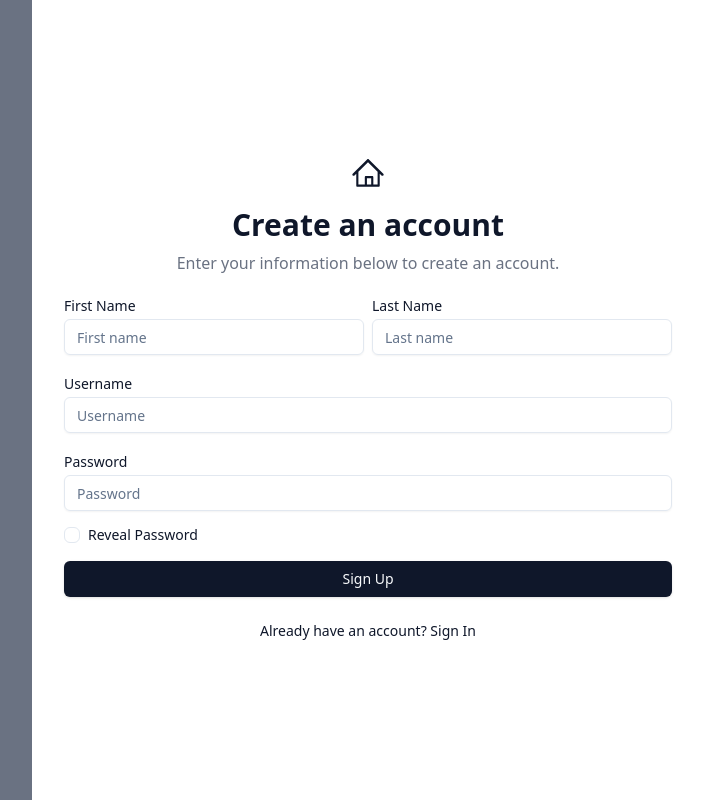
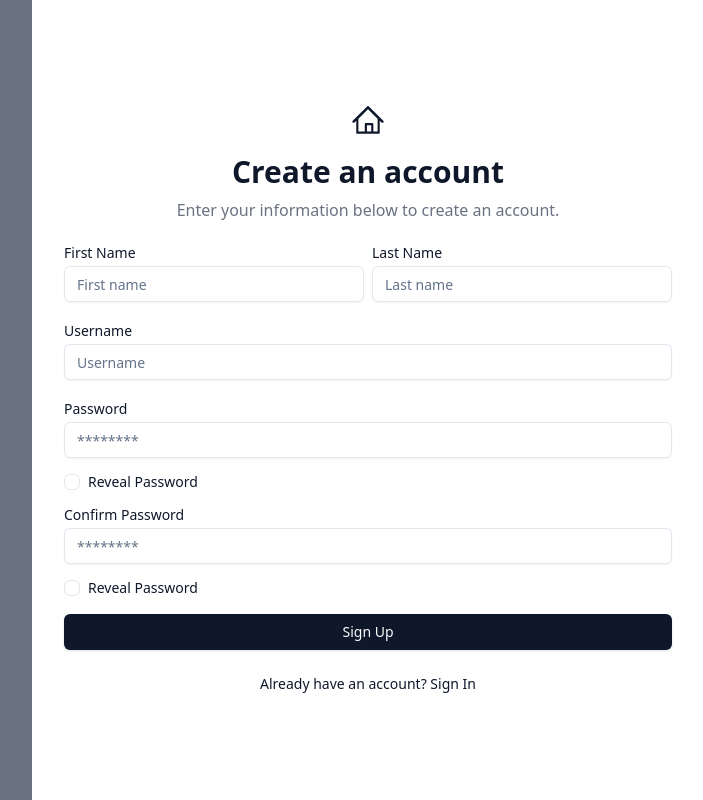
Before and after one commit to rbondoc96/express-react-template, a React (Vite) app in the folder packages/client/: page /register in a window 1280 px wide. Shown: the whole page, without its empty margins (576-1279 px from the left). Built offline with nearby package versions, Linux system fonts and the light colour scheme; no server answers.

Commit message:
update: add password_confirmation to register

```diff
--- a/packages/client/src/routes/register.tsx
+++ b/packages/client/src/routes/register.tsx
@@ -11,7 +11,7 @@ import { ValidationHttpError } from '@/errors/validation-http-error';
 import { useRegisterMutation } from '@/hooks/mutations/use-register-mutation';
 
 export function Register(): ReactNode {
-    const { mutateAsync: register } = useRegisterMutation();
+    const { mutateAsync: register, isPending } = useRegisterMutation();
     const [formError, setFormError] = useState<HTTPError>();
 
     const { form, setFormErrors } = useFormControls({
@@ -20,6 +20,7 @@ export function Register(): ReactNode {
             first_name: '',
             last_name: '',
             password: '',
+            password_confirmation: '',
         },
     });
 
@@ -63,8 +64,16 @@ export function Register(): ReactNode {
                         <FormText control={form.control} label="Last Name" name="last_name" placeholder="Last name" />
                     </div>
                     <FormText control={form.control} label="Username" name="username" placeholder="Username" />
-                    <FormPassword control={form.control} label="Password" name="password" placeholder="Password" />
-                    <Button type="submit">Sign Up</Button>
+                    <FormPassword control={form.control} label="Password" name="password" placeholder="********" />
+                    <FormPassword
+                        control={form.control}
+                        label="Confirm Password"
+                        name="password_confirmation"
+                        placeholder="********"
+                    />
+                    <Button type="submit" loading={isPending}>
+                        Sign Up
+                    </Button>
                 </form>
             </FormProvider>
             <div>
```
Also changed, not shown: 1 other file (tests, documents, lock files or other folders).
